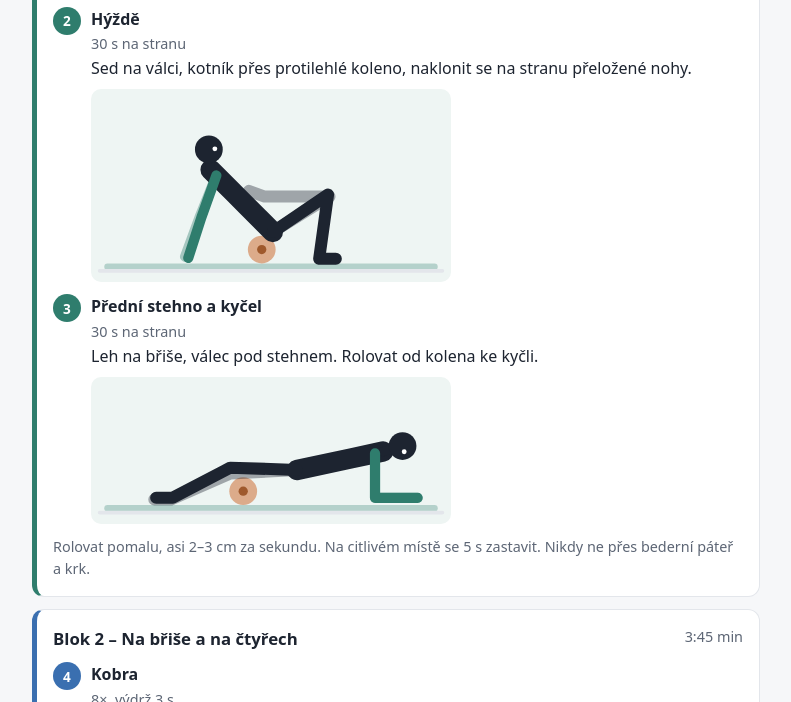
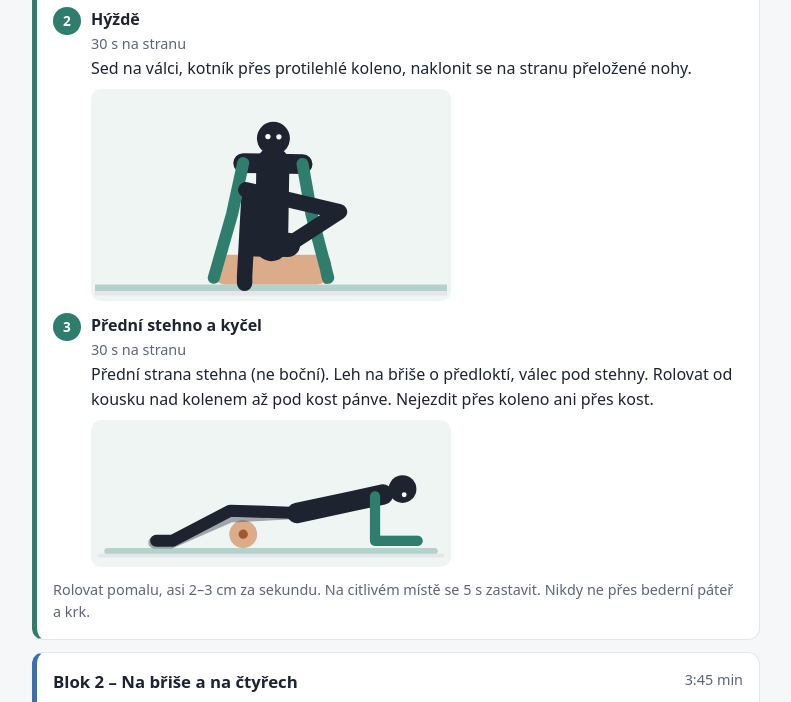
Before and after one commit to ihynek/trenink, a plain HTML site: page index.html in a window 1280 px wide. Shown: the part 2076-2778 px from the top of the page, without its empty margins (244-1035 px from the left). Drawn offline with Linux system fonts and the light colour scheme.

Commit message:
Add files via upload

```diff
--- a/index.html
+++ b/index.html
@@ -188,7 +188,7 @@ const BLOCKS = [
    ex:[
     {n:"Hrudní páteř", d:"45 s rolování + 5× záklon (2 s)", s:60, t:"Válec napříč pod lopatkami, ruce za hlavou, boky na zemi. Pomalu rolovat nahoru a dolů. Pak 5× záklon přes válec s výdrží 2 s."},
     {n:"Hýždě", d:"30 s na stranu", s:60, t:"Sed na válci, kotník přes protilehlé koleno, naklonit se na stranu přeložené nohy."},
-    {n:"Přední stehno a kyčel", d:"30 s na stranu", s:60, t:"Leh na břiše, válec pod stehnem. Rolovat od kolena ke kyčli."}
+    {n:"Přední stehno a kyčel", d:"30 s na stranu", s:60, t:"Přední strana stehna (ne boční). Leh na břiše o předloktí, válec pod stehny. Rolovat od kousku nad kolenem až pod kost pánve. Nejezdit přes koleno ani přes kost."}
   ]},
   {name:"Na břiše a na čtyřech", pos:"Na čtyřech", c:"--b2", ex:[
     {n:"Kobra", pos:"Na břiše", anim:"kobra", d:"8×, výdrž 3 s", s:45, t:"Leh na břiše, dlaně vedle hrudníku. S nádechem zvednout hrudník, pánev zůstává na zemi, lokty u těla, ramena dolů. S výdechem zpět. Lehčí verze: o předloktí."},
@@ -316,7 +316,30 @@ function drawFront(g,p){
     `<circle cx="${eyeL.x.toFixed(1)}" cy="${eyeL.y.toFixed(1)}" r="2.4" class="eye"/><circle cx="${eyeR.x.toFixed(1)}" cy="${eyeR.y.toFixed(1)}" r="2.4" class="eye"/>`+
     path(pl([shR,...hold]),11,ACC)+path(pl([shL,...pull]),11,ACC);
 }
-function draw(svg,p){ const A=svg._anim, g=svg.querySelector(".body"); if(A.front) drawFront(g,p); else drawSide(g,p,A); }
+// čelní pohled: pánev hc, krk nk, hlava head; končetiny jako body; strana A = nk + kolmice
+const nrm=(x,y)=>{const l=Math.hypot(x,y)||1; return P(x/l,y/l);};
+const rot=(v,d)=>P(v.x*Math.cos(rad(d))-v.y*Math.sin(rad(d)), v.x*Math.sin(rad(d))+v.y*Math.cos(rad(d)));
+function drawFront2(g,p,A){
+  const hc=P(...p.hc), nk=P(...p.nk), hd=P(...p.head), dir=nrm(nk.x-hc.x,nk.y-hc.y), pp=P(-dir.y,dir.x);
+  const ps=rot(pp,p.st||0), ph=rot(pp,p.ht||0);
+  const shA=P(nk.x+p.sw*ps.x,nk.y+p.sw*ps.y), shB=P(nk.x-p.sw*ps.x,nk.y-p.sw*ps.y);
+  const hpA=P(hc.x+p.hw*ph.x,hc.y+p.hw*ph.y), hpB=P(hc.x-p.hw*ph.x,hc.y-p.hw*ph.y);
+  const pts=a=>a.map(q=>P(q[0],q[1]));
+  const leg=(h,l,far)=>path(pl([h,...pts(l)]),14,INK,far?"far":"");
+  const arm=(sh,a,far)=>path(pl([sh,...pts(a)]),11,ACC,far?"far":"");
+  const e=rot(P(1,0),p.ea||0), eo=rot(P(0,-1),p.ea||0);
+  const eye=k=>P(hd.x+k*5*e.x+1.5*eo.x, hd.y+k*5*e.y+1.5*eo.y);
+  const order=A.order||["legB","legA","torso","armB","armA","head"];
+  const parts={
+    legA:leg(hpA,p.legA,A.legsFar), legB:leg(hpB,p.legB,A.legsFar),
+    torso:path(pl([hc,nk]),30,INK)+path(pl([hpA,hpB]),22,INK)+path(pl([shA,shB]),18,INK),
+    armA:arm(shA,p.armA,A.farArm==="A"), armB:arm(shB,p.armB,A.farArm==="B"),
+    head:path(pl([nk,hd]),10,INK)+`<circle cx="${hd.x.toFixed(1)}" cy="${hd.y.toFixed(1)}" r="${L.head}" fill="currentColor"/>`+
+      [eye(-1),eye(1)].map(q=>`<circle cx="${q.x.toFixed(1)}" cy="${q.y.toFixed(1)}" r="2.4" class="eye"/>`).join("")
+  };
+  g.innerHTML=order.map(k=>parts[k]).join("");
+}
+function draw(svg,p){ const A=svg._anim, g=svg.querySelector(".body"); if(A.front===2) drawFront2(g,p,A); else if(A.front) drawFront(g,p); else drawSide(g,p,A); }
 
 // ---- polohy ----
 const ROLLER=(x)=>`<circle cx="${x}" cy="189" r="15" class="prop"/><circle cx="${x}" cy="189" r="5" class="prop2"/>`;
@@ -355,6 +378,24 @@ const trap0={tilt:0,holdX:150,holdY:142,hx:-6,hy:-14,mirror:0};
 const trap1={tilt:30,holdX:150,holdY:142,hx:-13,hy:-4,mirror:0};
 const trap1b={...trap1,mirror:1};
 
+const hyz0={hc:[200,168],hw:15,nk:[200,94],sw:27,head:[200,71],ea:0,
+  armA:[[236,140],[252,198]],armB:[[164,140],[148,198]],
+  legB:[[180,124],[176,196],[176,203]],legA:[[262,138],[190,121],[177,118]]};
+const hyz1={hc:[207,166],hw:15,nk:[224,96],sw:27,head:[231,74],ea:12,
+  armA:[[248,142],[252,198]],armB:[[172,142],[148,198]],
+  legB:[[180,124],[176,196],[176,203]],legA:[[266,138],[191,121],[178,118]]};
+// navlékání jehly – zepředu, na čtyřech; aktivní ruka A (vlevo)
+const jeh0={hc:[202,100],hw:0,nk:[200,114],sw:31,st:18,head:[192,136],ea:-20,
+  armA:[[163,58],[158,12]],armB:[[238,160],[238,199]],legA:[],legB:[]};
+const jeh1={hc:[205,124],hw:0,nk:[200,140],sw:31,st:-30,head:[176,176],ea:-28,
+  armA:[[214,191],[268,199]],armB:[[248,166],[238,199]],legA:[],legB:[]};
+// boční plank – zepředu (hrudník k divákovi), opora na předloktí A (dole)
+const bpl1={hc:[180,166],hw:8,nk:[272,138],sw:12,head:[293,132],ea:73,
+  armA:[[277,198],[268,204]],armB:[[242,104],[194,153]],
+  legA:[[118,185],[56,198],[56,205]],legB:[[116,176],[52,190],[50,197]]};
+const bpl0={hc:[176,190],hw:8,nk:[272,148],sw:12,head:[293,139],ea:66,
+  armA:[[277,198],[268,204]],armB:[[238,112],[188,176]],
+  legA:[[108,197],[40,199],[40,206]],legB:[[108,190],[40,192],[38,199]]};
 const K=(p,hold,move)=>({p,hold,move});
 const ANIMS={
   "Hrudní páteř":{face:-1,props:ROLLER(240),
@@ -362,19 +403,19 @@ const ANIMS={
          K(hrudniBase(170,192,-21),300,900),K({...hrudniBase(170,192,-21),chest:6,head:14},1500,900)],
     idle:[K(hrudniBase(158,184,-15),200,1300),K(hrudniBase(182,184,-20),200,1300)],
     pairs:[[hrudniBase(170,192,-21),{...hrudniBase(170,192,-21),chest:6,head:14}]]},
-  "Hýždě":{vb:"20 20 380 200",props:ROLLER(200),
-    seq:[K({hip:[188,170],torso:-135,head:40,armF:{ik:[116,200],bend:1},armN:{ik:[120,200],bend:1},legF:{a:[-32,180],ft:200},legN:{ik:[262,199],bend:-1,ft:0}},150,1500),
-         K({hip:[212,170],torso:-135,head:40,armF:{ik:[116,200],bend:1},armN:{ik:[120,200],bend:1},legF:{a:[-32,180],ft:200},legN:{ik:[262,199],bend:-1,ft:0}},150,1500)]},
+  "Hýždě":{front:2,vb:"40 30 320 185",order:["legB","torso","armB","armA","head","legA"],
+    props:`<rect x="146" y="177" width="108" height="27" rx="13" class="prop"/><ellipse cx="250" cy="190.5" rx="5" ry="13" class="prop2"/>`,
+    seq:[K(hyz0,300,1600),K(hyz1,1800,1600)]},
   "Přední stehno a kyčel":{props:ROLLER(180),
     seq:[K({hip:[200,166],torso:-12,head:-4,armF:{a:[90,0]},armN:{a:[90,0]},legF:{rel:"hip",dx:-136,dy:32,bend:1,ft:180},legN:{rel:"hip",dx:-134,dy:30,bend:1,ft:180}},150,1700),
          K({hip:[248,166],torso:-12,head:-4,armF:{a:[90,0]},armN:{a:[90,0]},legF:{rel:"hip",dx:-136,dy:32,bend:1,ft:180},legN:{rel:"hip",dx:-134,dy:30,bend:1,ft:180}},150,1700)]},
   "Kobra":{seq:[K(kobra0,700,1600),K(kobra1,2200,1600)]},
   "Kočka a kráva":{seq:[K(fours({torso:6,chest:-50,head:-15,armF:{a:[82,82]},armN:{a:[83,83]}}),900,1500),K(fours({torso:-27,chest:16,head:55}),900,1500)]},
-  "Navlékání jehly":{vb:"20 0 380 220",seq:[K(fours({chest:-16,head:-45,armN:{a:[-92,-90]}}),900,1500),K(fours({chest:35,head:40,armN:{a:[131,132]}}),1600,1500)]},
+  "Navlékání jehly":{front:2,vb:"40 -2 320 218",farArm:"B",order:["torso","armB","head","armA"],seq:[K(jeh0,900,1500),K(jeh1,1600,1500)]},
   "Bird dog":{seq:[K(fours(),600,1200),K(fours({head:6,armN:{a:[-6,-6]},legF:{a:[183,183],ft:95}}),1800,1200),K(fours(),600,1200),K(fours({head:6,armF:{a:[-6,-6]},legN:{a:[183,183],ft:95}}),1800,1200)],
     pairs:[[fours(),fours({head:6,armN:{a:[-6,-6]},legF:{a:[183,183],ft:95}})],[fours(),fours({head:6,armF:{a:[-6,-6]},legN:{a:[183,183],ft:95}})]],repMode:"side"},
   "Plank":{seq:[K(plank0,700,1200),K(plank1,3000,1200)],tl:[[0,30,1],[30,45,0],[45,75,1]]},
-  "Boční plank":{seq:[K(side0,700,1200),K(side1,3000,1200)],tl:[[0,29.5,1],[29.5,31.5,0],[31.5,60,1]]},
+  "Boční plank":{front:2,order:["legA","legB","torso","armA","head","armB"],seq:[K(bpl0,700,1200),K(bpl1,3000,1200)],tl:[[0,29.5,1],[29.5,31.5,0],[31.5,60,1]]},
   "Dead bug":{face:-1,seq:[K(dbug0,500,1100),K({...dbug0,armN:{a:[-14,-14]},legF:{a:[175,175],ft:180}},900,1100),K(dbug0,500,1100),K({...dbug0,armF:{a:[-16,-16]},legN:{a:[174,174],ft:180}},900,1100)],
     pairs:[[dbug0,{...dbug0,armN:{a:[-14,-14]},legF:{a:[175,175],ft:180}}],[dbug0,{...dbug0,armF:{a:[-16,-16]},legN:{a:[174,174],ft:180}}]],repMode:"alt"},
   "Hýžďový most":{face:-1,seq:[K(most0,700,1100),K(most1,1800,1100)]},
```
